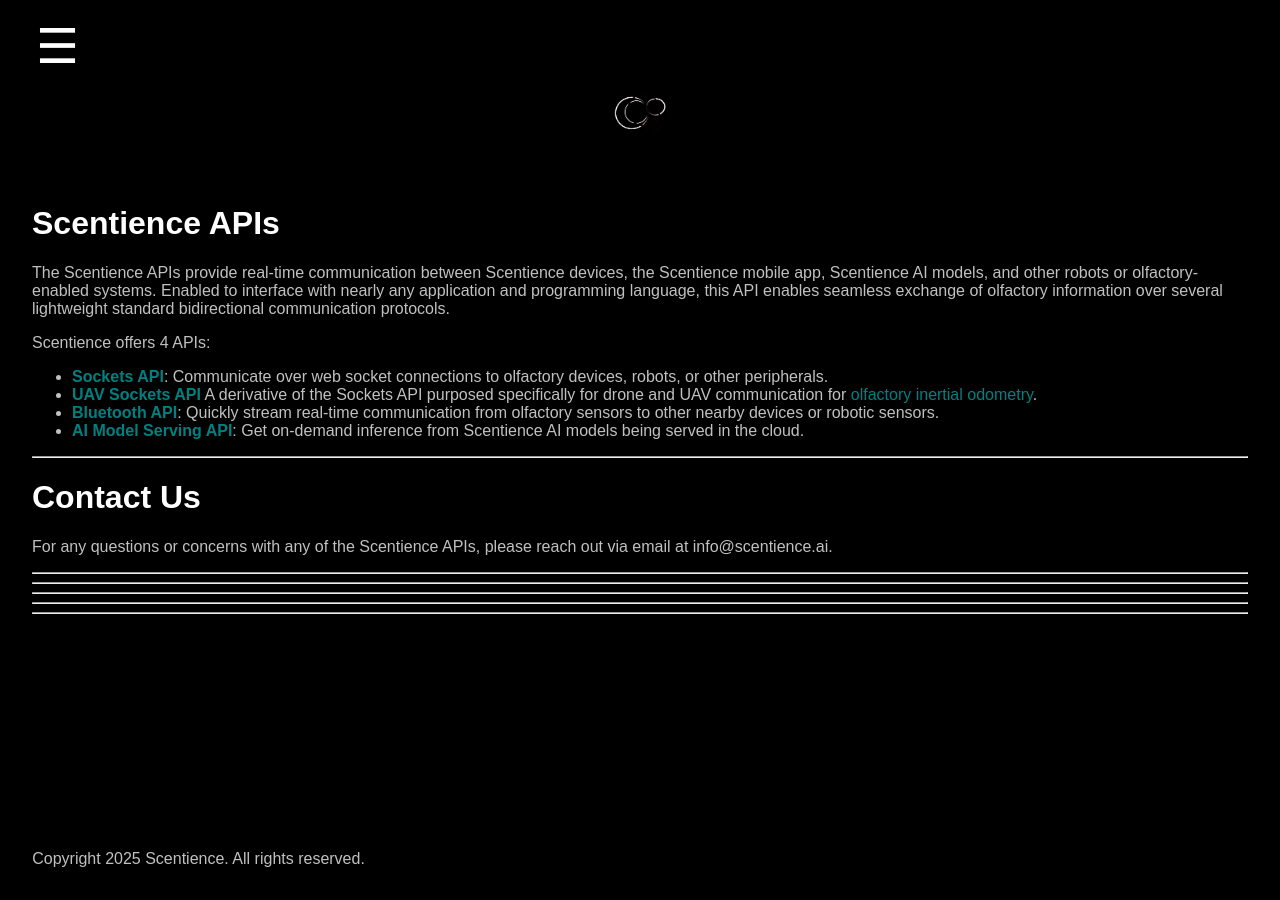
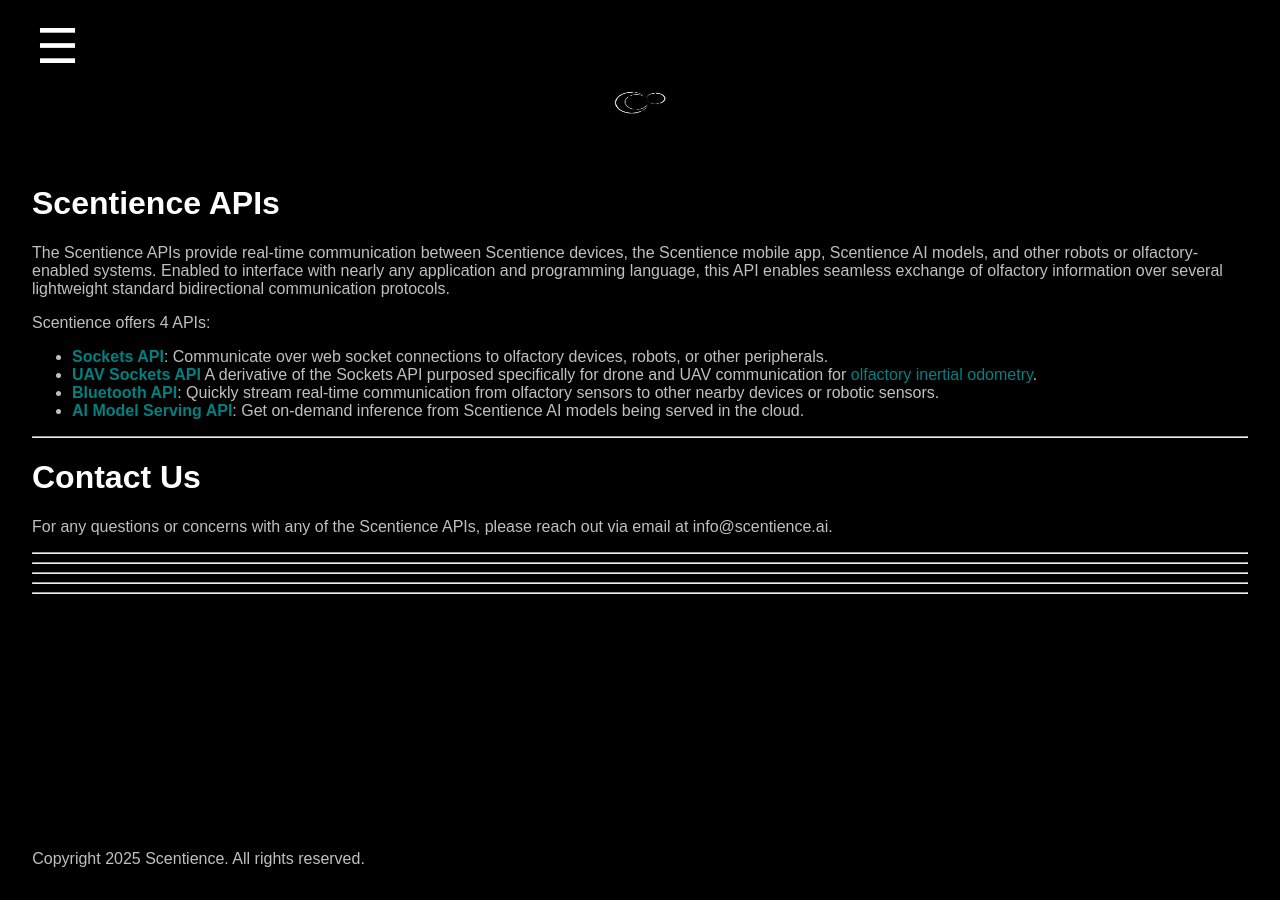
Before and after one commit to Scentience/docs-api, a Jekyll site: the page built from index.md, in a window 1280 px wide. Built offline with Jekyll 4.4.1, drawn with Linux system fonts in a browser that asks for light colours.

Commit message:
add back logo padding

```diff
--- a/css/styles.css
+++ b/css/styles.css
@@ -20,11 +20,11 @@
     display: flex;
     align-items: center;   /* vertically aligns items to the center */
     justify-content: center; /* centers the content horizontally */
-    gap: 0px;             /* space between hamburger and logo */
+    gap: 20px;             /* space between hamburger and logo */
 }
 
 .header-logo {
-    height: 60px;          /* adjust size as needed */
+    height: 40px;          /* adjust size as needed */
     width: auto;
 }
 
```
